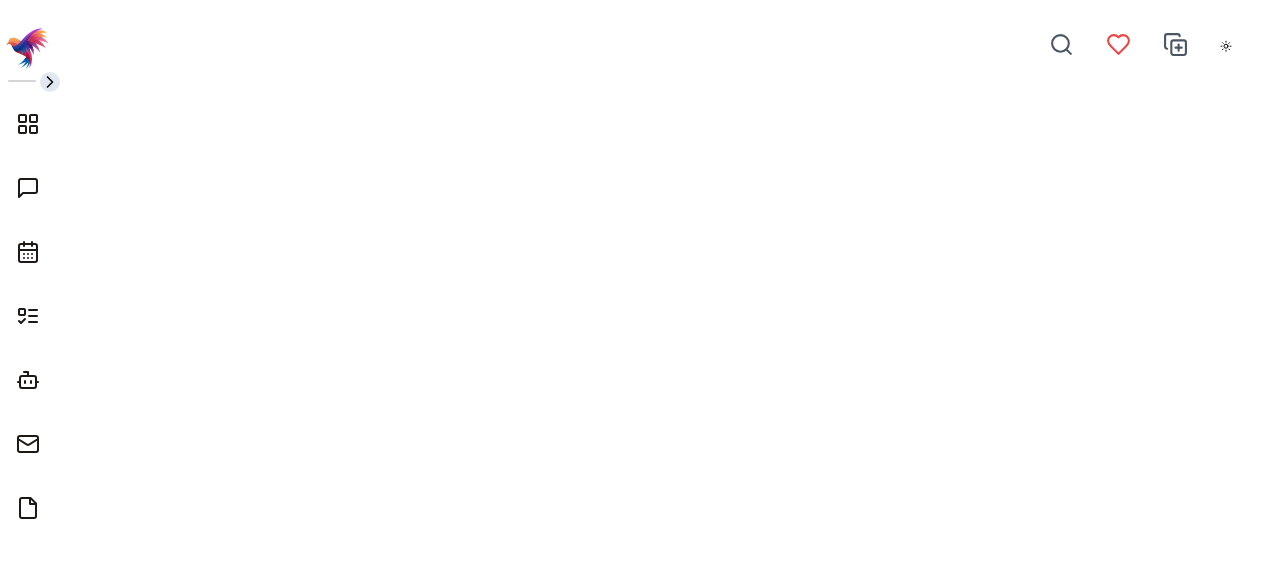
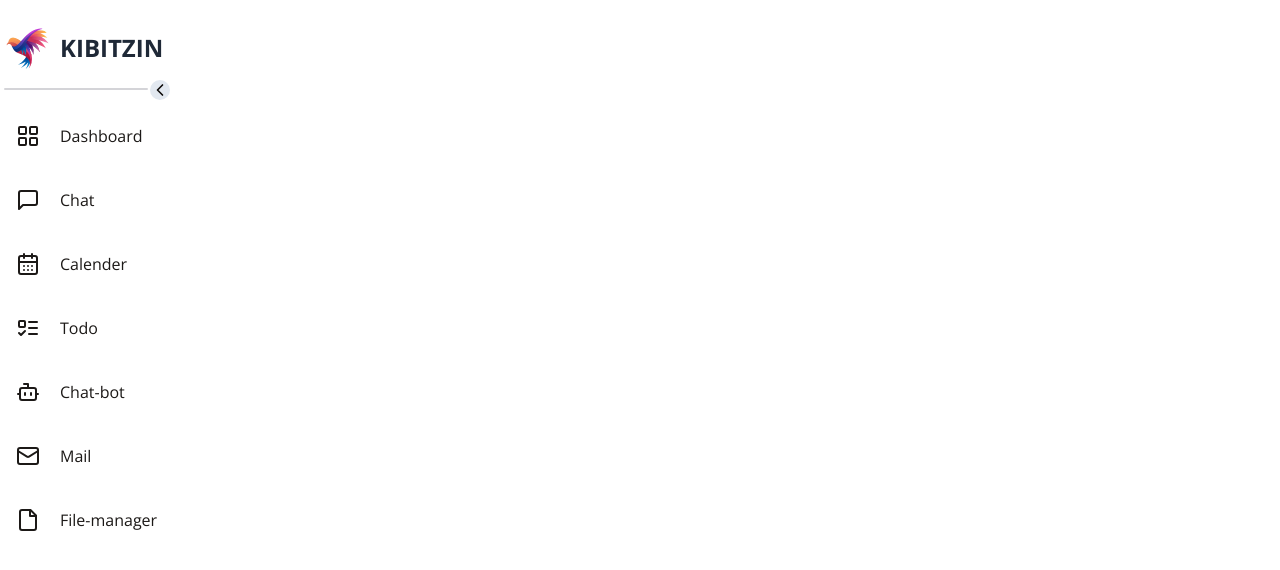
Before and after one commit to Prajwal-ak-0/dashboard, a Next.js app: page / in a window 1280 px wide. Shown: the top 570 px of the page. Built offline with nearby package versions, Linux system fonts and the light colour scheme.

Commit message:
SideBar 1.8

```diff
--- a/app/(main)/layout.tsx
+++ b/app/(main)/layout.tsx
@@ -1,3 +1,4 @@
+import Menu from "@/components/Menu";
 import SideBar from "@/components/SideBar";
 import SideBarMenu from "@/components/SideBarMenu";
 import { Separator } from "@/components/ui/separator";
@@ -8,14 +9,9 @@ const MainLayout = async ({
   children: React.ReactNode;
 }) => {
     return (
-      <div className="h-full">
-        <div className=" md:flex z-30 max-md:hidden h-full w-[170px] flex-col fixed inset-y-0">
-          <SideBarMenu/>
-        </div>
-        <main className="md:pl-[172px] h-full">
-          {children}
-        </main>
-      </div>
+      <Menu>
+
+      </Menu>
      );
     }
 export default MainLayout;
--- a/app/globals.css
+++ b/app/globals.css
@@ -77,3 +77,11 @@
     @apply bg-background text-foreground;
   }
 }
+
+.sidebar-transition {
+  transition: width 0.3s ease-in-out;
+}
+
+.sidemenu-transition {
+  transition: width 0.3s ease-in-out;
+}
--- /dev/null
+++ b/components/Menu.tsx
@@ -0,0 +1,41 @@
+"use client";
+
+import React, { ReactNode } from 'react'
+import SideBarMenu from './SideBarMenu'
+import SideBar from './SideBar'
+import useSideBar from '@/hooks/useSideBar'
+import useSideMenu from '@/hooks/useSideMenu'
+
+const Menu = ({children}:{children:ReactNode}) => {
+    const sidebar=useSideBar();
+    const sidemenu=useSideMenu();
+
+  if(sidebar.isOpen){
+    return (
+        <div>
+            <div className="h-full">
+            <div className=" md:flex z-30 max-md:hidden h-full w-[170px] flex-col fixed inset-y-0">
+              <SideBar/>
+            </div>
+            <main className="md:pl-[172px] h-full">
+              {children}
+            </main>
+          </div>
+        </div>
+      )
+  }
+  return (
+    <div>
+        <div className="h-full">
+        <div className=" md:flex z-30 max-md:hidden h-full w-[170px] flex-col fixed inset-y-0 ">
+          <SideBarMenu/>
+        </div>
+        <main className="md:pl-[172px] h-full">
+          {children}
+        </main>
+      </div>
+    </div>
+  )
+}
+
+export default Menu
--- a/components/SideBar.tsx
+++ b/components/SideBar.tsx
@@ -1,5 +1,7 @@
+"use client"
+
 import Image from "next/image";
-import React from "react";
+import React, { useCallback } from "react";
 import SideItem from "./SideItem";
 import { Separator } from "./ui/separator";
 import { ScrollArea } from "./ui/scroll-area";
@@ -14,6 +16,8 @@ import {
   MessageSquare,
 } from "lucide-react";
 import SideBarIcon from "./SideBarIcon";
+import useSideBar from "@/hooks/useSideBar";
+import useSideMenu from "@/hooks/useSideMenu";
 
 export const items = [
   {
@@ -61,6 +65,19 @@ export const items = [
 ];
 
 const SideBarMenu = () => {
+  const sidebar=useSideBar();
+  const sidemenu=useSideMenu();
+
+  const toggle = useCallback(() => {
+    if (sidebar.isOpen) {
+      sidebar.onClose(); // Close the sidebar
+      sidemenu.onOpen(); // Open the sidemenu
+    } else {
+      sidebar.onOpen(); // Open the sidebar
+      sidemenu.onClose(); // Close the sidemenu
+    }
+  }, [sidebar, sidemenu]);
+
   return (
     <>
     <div>
@@ -79,7 +96,7 @@ const SideBarMenu = () => {
 
       <div className="flex flex-row">
         <Separator className="h-[2px] bg-zinc-300 dark:bg-zinc-700 rounded-md w-[144px] relative ml-1  mt-2 " />
-        <ChevronLeft size={20} className='dark:text-slate-900 font-semibold bg-slate-200 ml-auto hover:scale-125 rounded-full cursor-pointer'/>
+        <ChevronLeft size={20} onClick={toggle} className='dark:text-slate-900 font-semibold bg-slate-200 ml-auto hover:scale-125 rounded-full cursor-pointer'/>
       </div>
       <div className="space-y-4 flex flex-col items-center h-full text-primary w-full dark:bg-slate-900 bg-white py-3">
         <ScrollArea className="flex-1 w-full">
--- a/components/SideBarMenu.tsx
+++ b/components/SideBarMenu.tsx
@@ -1,10 +1,14 @@
+"use client";
+
 import Image from 'next/image'
-import React from 'react'
+import React, { useCallback } from 'react'
 import SideBarItem from './SideBarItem'
 import { Separator } from './ui/separator'
 import { ScrollArea } from './ui/scroll-area'
 import { Bot, CalendarDays, ChevronRight, File, LayoutGrid, ListTodo, Mail, MessageSquare } from 'lucide-react'
 import SideBarIcon from './SideBarIcon'
+import useSideMenu from '@/hooks/useSideMenu'
+import useSideBar from '@/hooks/useSideBar';
 
 export const items = [
   {
@@ -52,6 +56,19 @@ export const items = [
 ]
 
 const SideBarMenu = () => {
+  const sidemenu=useSideMenu();
+  const sidebar=useSideBar();
+
+  const toggle = useCallback(() => {
+    if (sidebar.isOpen) {
+      sidebar.onClose(); // Close the sidebar
+      sidemenu.onOpen(); // Open the sidemenu
+    } else {
+      sidebar.onOpen(); // Open the sidebar
+      sidemenu.onClose(); // Close the sidemenu
+    }
+  }, [sidebar, sidemenu]);
+
   return (
     <div>
         <Image
@@ -65,7 +82,7 @@ const SideBarMenu = () => {
           <Separator
           className="mr-1 h-[2px] bg-zinc-300 dark:bg-zinc-700 rounded-md w-7 ml-2 mt-2"
           />
-          <ChevronRight size={20} className='dark:text-slate-900 bg-slate-200 hover:scale-125 rounded-full cursor-pointer'/>
+          <ChevronRight onClick={toggle} size={20} className='dark:text-slate-900 bg-slate-200 hover:scale-125 rounded-full cursor-pointer'/>
         </div>
         <div className='space-y-3 flex flex-col items-center h-full text-primary w-full dark:bg-slate-900 bg-white py-2'>
 
```
